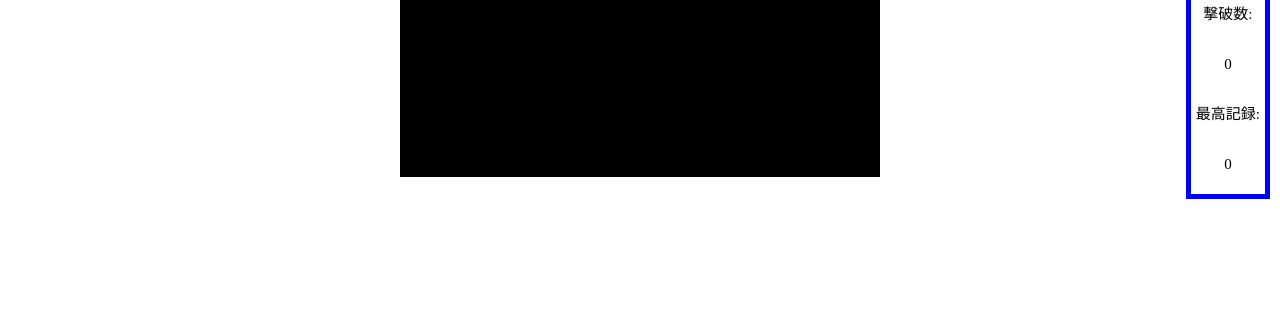
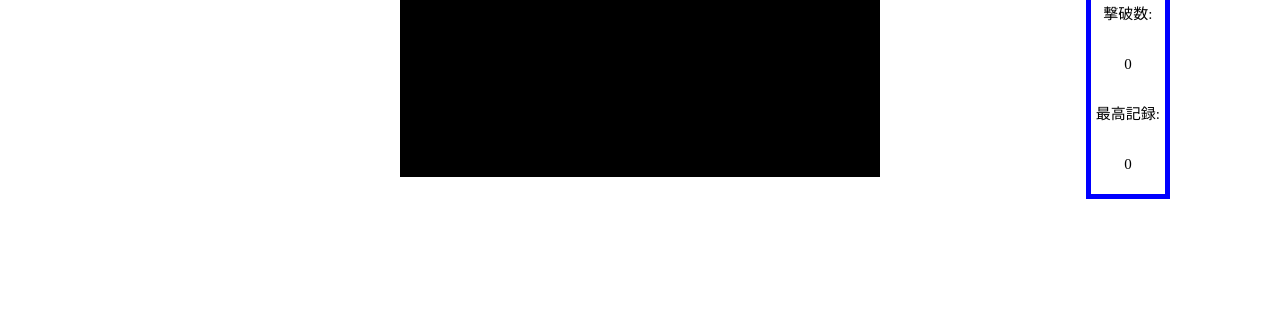
Before and after one commit to CinnabonK/shooting, a plain HTML site: page index.html in a window 1280 px wide. Shown: the part 471-800 px from the top of the page. Drawn offline with Linux system fonts and the light colour scheme.

Commit message:
Update index.html

```diff
--- a/index.html
+++ b/index.html
@@ -24,7 +24,7 @@
             left: 110px;
         }
         #player-stats {
-            right: 10px;
+            right: 110px;
         }
         #boss-alert {
             display: none;
```
